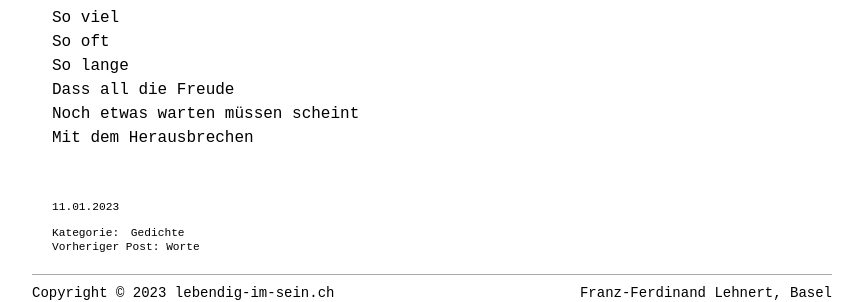
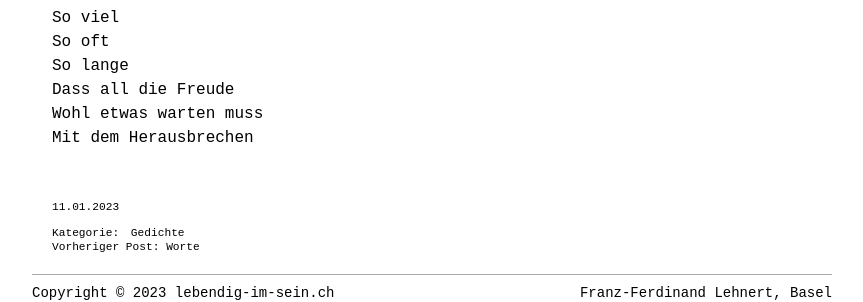
Before and after one commit to lebendigimsein/webpage, a Jekyll site: the page built from _posts/2023-01-11-diese-traurige-lebendigkeit.markdown, in a window 1280 px wide. Shown: the part 706-1008 px from the top of the page, without its empty margins (208-1071 px from the left). Built offline with Jekyll 4.4.1, drawn with Linux system fonts in a browser that asks for light colours.

Commit message:
diese traurige Lebendigkeit

```diff
--- a/_posts/2023-01-11-diese-traurige-lebendigkeit.markdown
+++ b/_posts/2023-01-11-diese-traurige-lebendigkeit.markdown
@@ -33,5 +33,5 @@ So viel
 So oft
 So lange
 Dass all die Freude
-Noch etwas warten müssen scheint
+Wohl etwas warten muss
 Mit dem Herausbrechen
```
